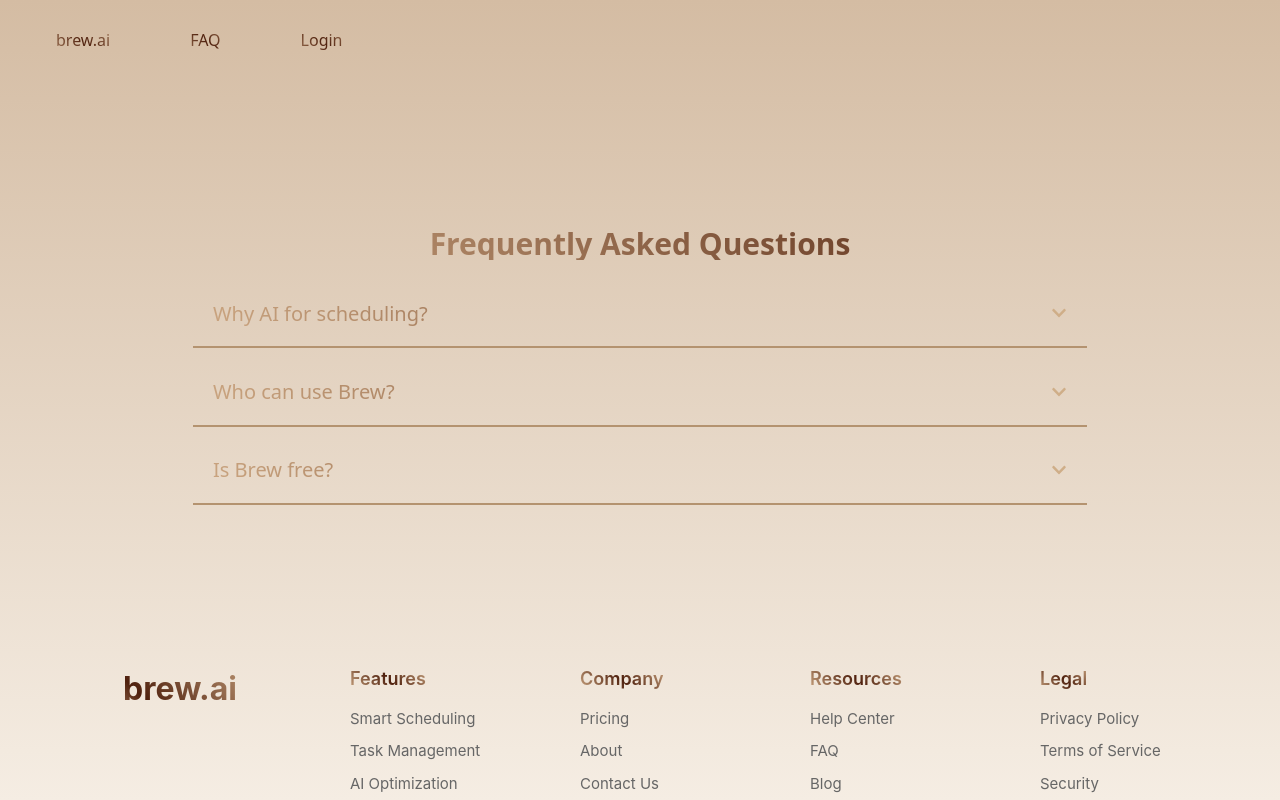
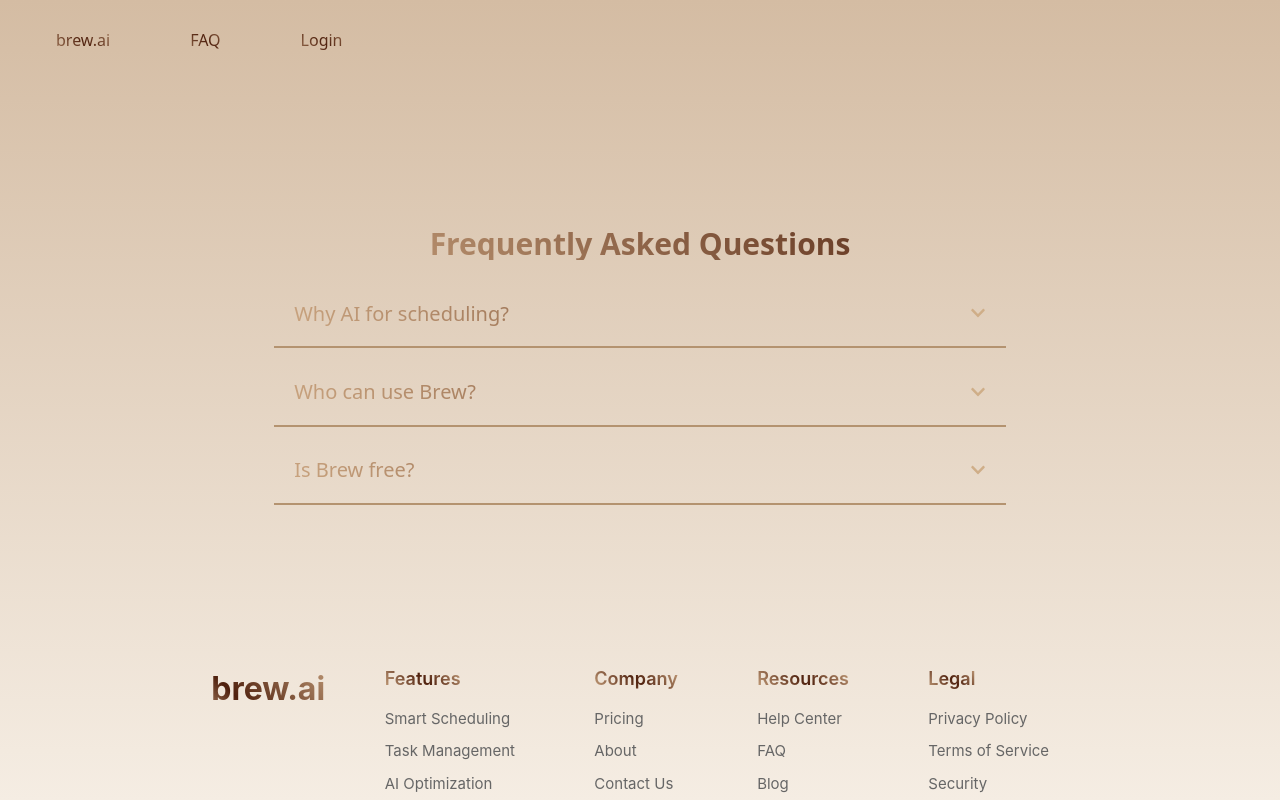
Before and after one commit to christianacho/espresso, a React (Vite) app in the folder frontend/: page /faq in a window 1280 px wide. Built offline with nearby package versions, Linux system fonts and the light colour scheme.

Commit message:
Fixed formatting to shrink based on screen size

```diff
--- a/frontend/src/style/Footer.css
+++ b/frontend/src/style/Footer.css
@@ -14,16 +14,17 @@
 
 .footer-grid {
     display: flex;
-    justify-content: flex-start;
+    justify-content: space-between;
+    /* justify-content: flex-start; */
     align-items: flex-start;
-    flex-wrap: wrap;
-    gap: 80px;
+    flex-wrap: nwrap;
+    gap: 40px;
     margin-bottom: 40px;
 }
 
 .footer-brand {
-    flex: 0 0 auto;
-    min-width: 180px;
+    flex: 1 1 auto;
+    min-width: 0;
 }
 
 .footer-logo {
@@ -46,7 +47,10 @@
 
 .footer-column {
     min-width: 150px;
-    flex: 1;
+    /* flex: 1; */
+    min-width: 0;
+    flex: 1 1 auto;
+
     text-align: left;
     display: flex;
     flex-direction: column;
```
